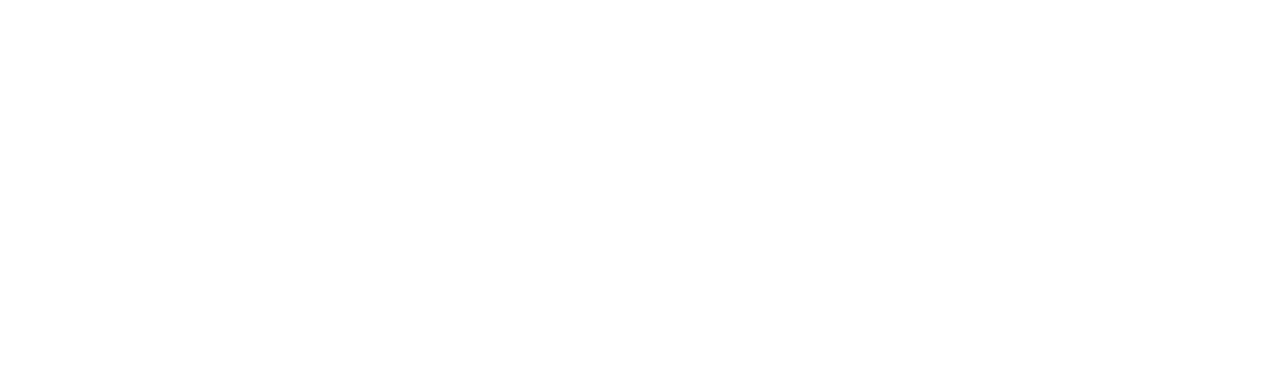
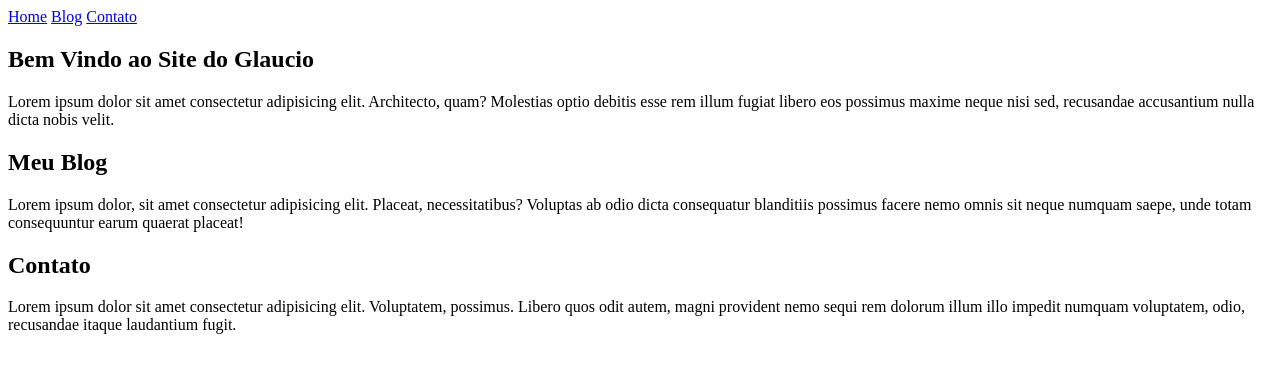
Before and after one commit to glauciobraga/AulasHTML, a plain HTML site: page Primeira Aula HTML/index.html in a window 1280 px wide. Drawn offline with Linux system fonts and the light colour scheme.

Commit message:
Mais um avanço

```diff
--- a/Primeira Aula HTML/index.html
+++ b/Primeira Aula HTML/index.html
@@ -4,9 +4,36 @@
   <!--<link rel="stylesheet" href="style.css">-->
     <meta charset="UTF-8">
     <meta name="viewport" content="width=device-width, initial-scale=1.0">
-    <title>Document</title>
+    <title>Meu Site</title>
 </head>
 <body>
+   <nav>
+    <a href="#home">Home</a>
+    <a href="#blog">Blog</a>
+    <a href="#contato">Contato</a>
 
+    <main>
+      <section id="home"></section>
+        <h1>Bem Vindo ao Site do Glaucio</h1>
+        <p>Lorem ipsum dolor sit amet consectetur adipisicing elit. Architecto, quam?
+          Molestias optio debitis esse rem illum fugiat libero eos possimus maxime
+          neque nisi sed, recusandae accusantium nulla dicta nobis velit.</p>
+      <section id="blog"></section>
+        <h2>Meu Blog</h2>
+        <p>Lorem ipsum dolor, sit amet consectetur adipisicing elit.
+            Placeat, necessitatibus? Voluptas ab odio dicta consequatur
+            blanditiis possimus facere nemo omnis sit neque numquam saepe,
+            unde totam consequuntur earum quaerat placeat!</p>
+      <section id="contato">
+        <h2>Contato</h2>
+        <p>Lorem ipsum dolor sit amet consectetur adipisicing elit.
+          Voluptatem, possimus. Libero quos odit autem, magni provident
+          nemo sequi rem dolorum illum illo impedit numquam voluptatem,
+          odio, recusandae itaque laudantium fugit.</p>
+      </section>
+
+    </main>
+
+   </nav>
 </body>
 </html>
```
Also changed, not shown: 1 other file.
